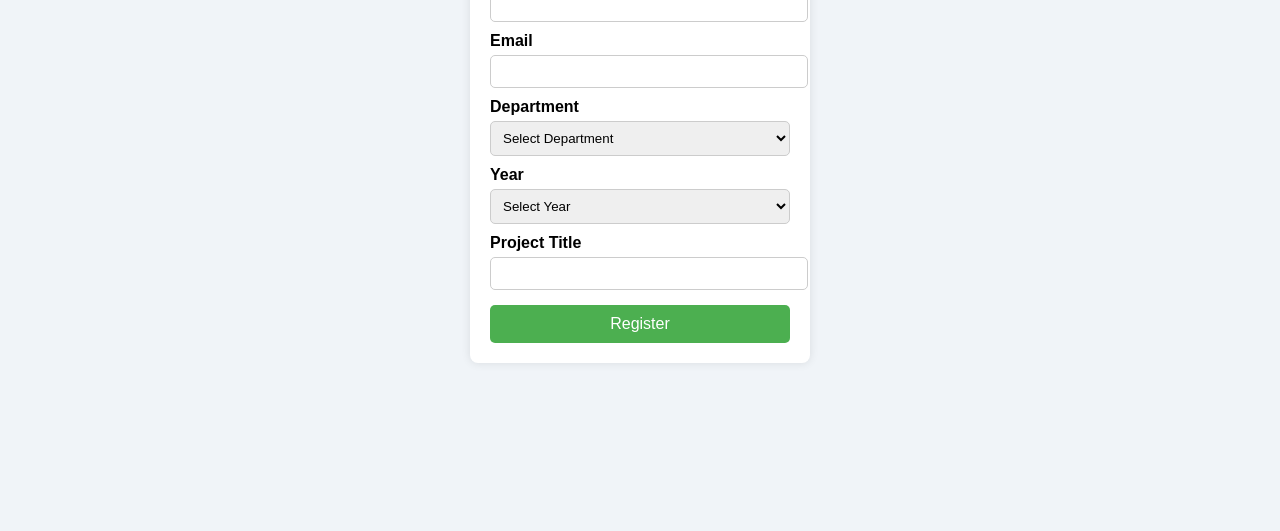
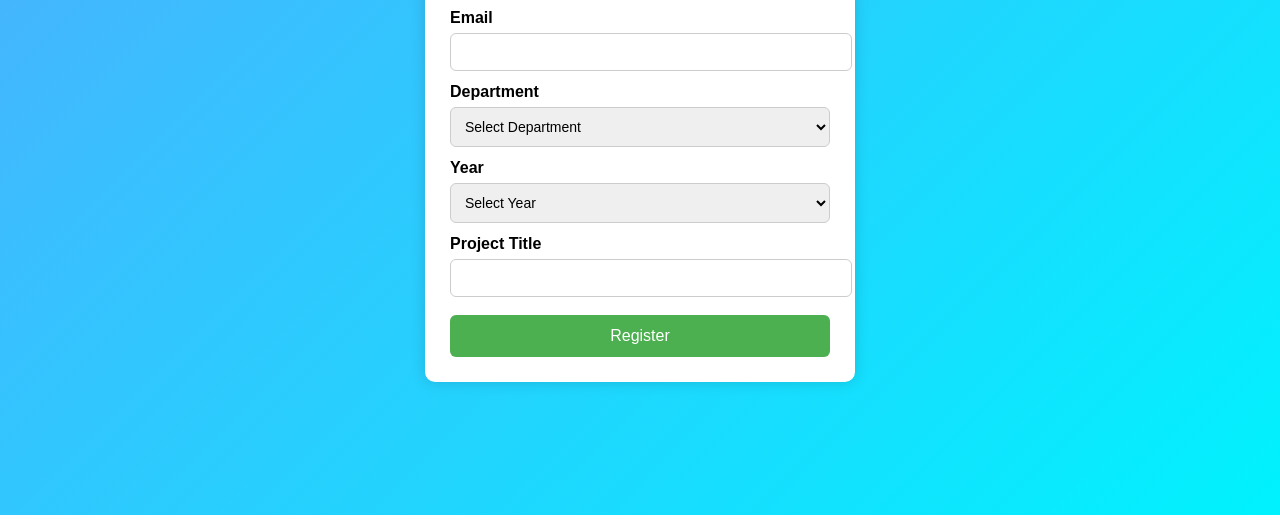
Before and after one commit to saravanan778/student-registration-day2, a plain HTML site: page index.html in a window 1280 px wide. Shown: the part 285-816 px from the top of the page. Drawn offline with Linux system fonts and the light colour scheme.

Commit message:
Updated form design with gradient background and wider layout

```diff
--- a/index.html
+++ b/index.html
@@ -5,18 +5,19 @@
     <style>
         body {
             font-family: Arial, sans-serif;
-            background-color: #f0f4f8;
+            background: linear-gradient(135deg, #4facfe, #00f2fe); /* Two color gradient */
             display: flex;
             justify-content: center;
             align-items: center;
             height: 100vh;
+            margin: 0;
         }
         form {
             background: white;
-            padding: 20px;
-            border-radius: 8px;
-            box-shadow: 0 0 10px rgba(0,0,0,0.1);
-            width: 300px;
+            padding: 25px;
+            border-radius: 10px;
+            box-shadow: 0 0 15px rgba(0,0,0,0.15);
+            width: 380px; /* Wider form */
         }
         h2 {
             text-align: center;
@@ -25,26 +26,28 @@
         }
         label {
             display: block;
-            margin-top: 10px;
+            margin-top: 12px;
             font-weight: bold;
         }
         input, select {
             width: 100%;
-            padding: 8px;
-            margin-top: 5px;
+            padding: 10px;
+            margin-top: 6px;
             border: 1px solid #ccc;
-            border-radius: 5px;
+            border-radius: 6px;
+            font-size: 14px;
         }
         button {
-            margin-top: 15px;
+            margin-top: 18px;
             width: 100%;
-            padding: 10px;
+            padding: 12px;
             background-color: #4CAF50;
             border: none;
             color: white;
             font-size: 16px;
             cursor: pointer;
-            border-radius: 5px;
+            border-radius: 6px;
+            transition: background 0.3s;
         }
         button:hover {
             background-color: #45a049;
@@ -94,20 +97,17 @@
             let year = document.getElementById("year").value;
             let project = document.getElementById("project").value.trim();
 
-            // Check all fields
             if (!name || !email || !dept || !year || !project) {
                 alert("All fields are required!");
                 return;
             }
 
-            // Email format check
             let emailPattern = /^[^\s@]+@[^\s@]+\.[^\s@]+$/;
             if (!emailPattern.test(email)) {
                 alert("Please enter a valid email address.");
                 return;
             }
 
-            // Success
             alert("Registration Successful");
             document.getElementById("regForm").reset();
         }
```
